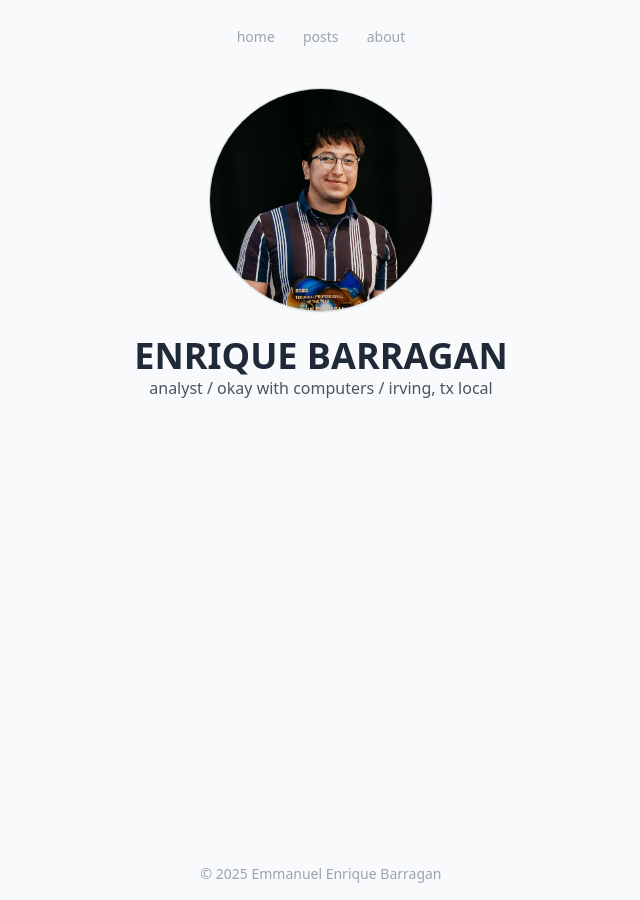
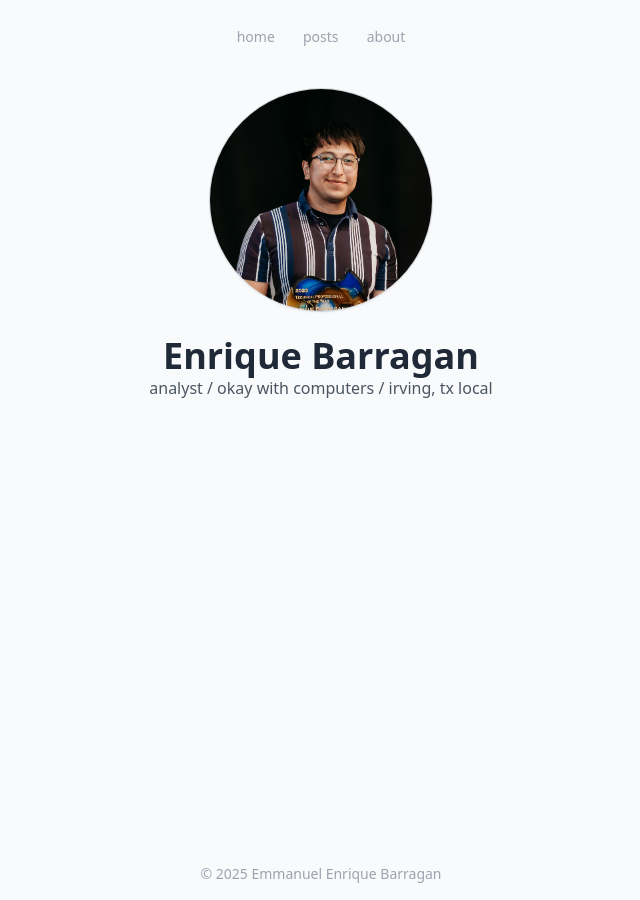
Before and after one commit to enriquebarragan/enriquebarragan.github.io, a Jekyll site: the page built from index.md, in a window 1280 px wide. Shown: the whole page, without its empty margins (319-959 px from the left). Built offline with Jekyll 4.4.1, drawn with Linux system fonts in a browser that asks for light colours; nearby versions of some CDN libraries; some of the changed lines change nothing that is shown.

Commit message:
Update index.md

```diff
--- a/index.md
+++ b/index.md
@@ -9,7 +9,7 @@ title: Home
 
 <div class="mx-auto max-w-xl px-4 pt-4 pb-10 text-center space-y-4">
   <div>
-    <h1 class="text-4xl font-bold font-sans">ENRIQUE BARRAGAN</h1>
+    <h1 class="text-4xl font-extrabold font-sans">Enrique Barragan</h1>
     <p class="text-sm sm:text-base text-gray-600">analyst / okay with computers / irving, tx local</p>
   </div>
 </div>
```
